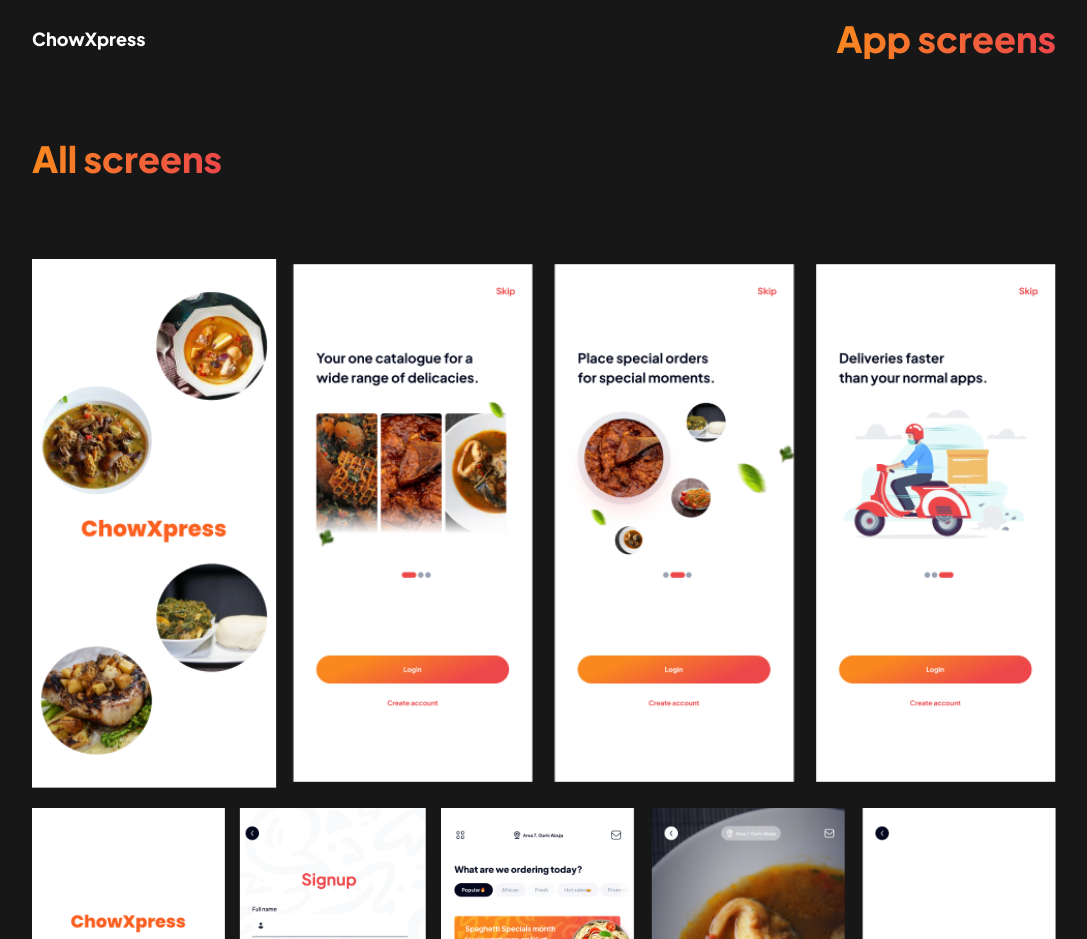
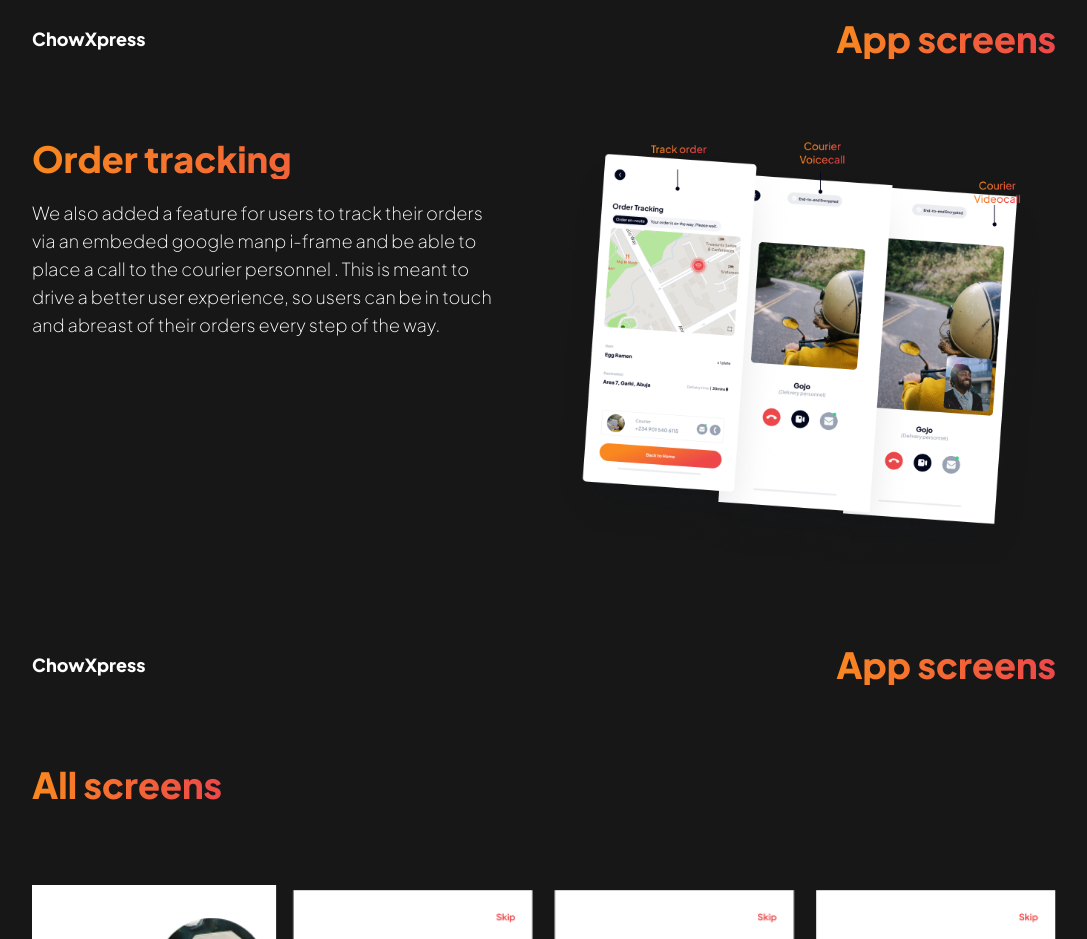
Before and after one commit to VirtuousTechies/musa-daniel, a React (Vite) app in the folder musa-daniel/: page /works/foodApp in a window 1280 px wide. Shown: the part 3320-4259 px from the top of the page, without its empty margins (96-1183 px from the left). Built offline with nearby package versions, Linux system fonts and the light colour scheme.

Commit message:
Added the html, images and styles for the order tracking section in the food app body

```diff
--- a/musa-daniel/src/Components/FoodAppBody.jsx
+++ b/musa-daniel/src/Components/FoodAppBody.jsx
@@ -1,5 +1,5 @@
 import React from 'react'
-import { componentOne, componentThree, componentTwo, figma, foodAbout, foodMainFive, foodMainFour, foodMainOne, foodMainThree, foodMainTwo, foodProblem, ordering, screenFive, screenFour, screenOne, screenSix, screenThree, screenTwo, summary,} from '../Data'
+import { componentOne, componentThree, componentTwo, figma, foodAbout, foodMainFive, foodMainFour, foodMainOne, foodMainThree, foodMainTwo, foodProblem, ordering, screenFive, screenFour, screenOne, screenSix, screenThree, screenTwo, summary, tracking,} from '../Data'
 import { FoodHeader } from '.'
 import { foodAppData } from '../Data/demo'
 
@@ -117,6 +117,24 @@ export default function FoodAppBody() {
         </section>
         <section className='flex flex-col space-y-20 md:items-start w-[90%] mx-5 md:mx-0
         md:w-[80%] bg-[#17171717]'>
+            <FoodHeader end={'App screens'}/>
+            <div className='flex flex-col-reverse space-y-reverse space-y-5 md:space-y-0 md:flex-row
+            md:justify-between w-full'>
+                <div className='flex flex-col space-y-5'>
+                    <h2 className='bg-gradient-to-l font-four text-3xl md:text-4xl font-extrabold
+                    text-transparent bg-clip-text to-[#F9881F] from-[#ED474A] text-center
+                    md:text-start'>Order tracking</h2>
+                    <p className='font-four font-extralight text-white text-lg md:w-[20rem]
+                    lg:w-[29rem]'>We also added a feature for users to track their orders via an embeded
+                    google manp i-frame and be able to place a call to the courier personnel . This is
+                    meant to drive a better user experience, so users can be in touch and abreast of
+                    their orders every step of the way.</p>
+                </div>
+                <img src={tracking} alt="problem" className='md:max-w-[50%]' />
+            </div>
+        </section>
+        <section className='flex flex-col space-y-20 md:items-start w-[90%] mx-5 md:mx-0
+        md:w-[80%] bg-[#17171717]'>
             <FoodHeader end={'App screens'} />
             <h2 className='bg-gradient-to-l font-four text-3xl md:text-4xl font-extrabold
             text-transparent bg-clip-text to-[#F9881F] from-[#ED474A]'>All screens</h2>
--- a/musa-daniel/src/Data/index.jsx
+++ b/musa-daniel/src/Data/index.jsx
@@ -86,3 +86,4 @@ export {default as summary} from './images/food-app/summary.png'
 export {default as foodAbout} from './images/food-app/food-about.png'
 export {default as foodProblem} from './images/food-app/food-problem.png'
 export {default as ordering} from './images/food-app/ordering.png'
+export {default as tracking} from './images/food-app/tracking.png'
```
